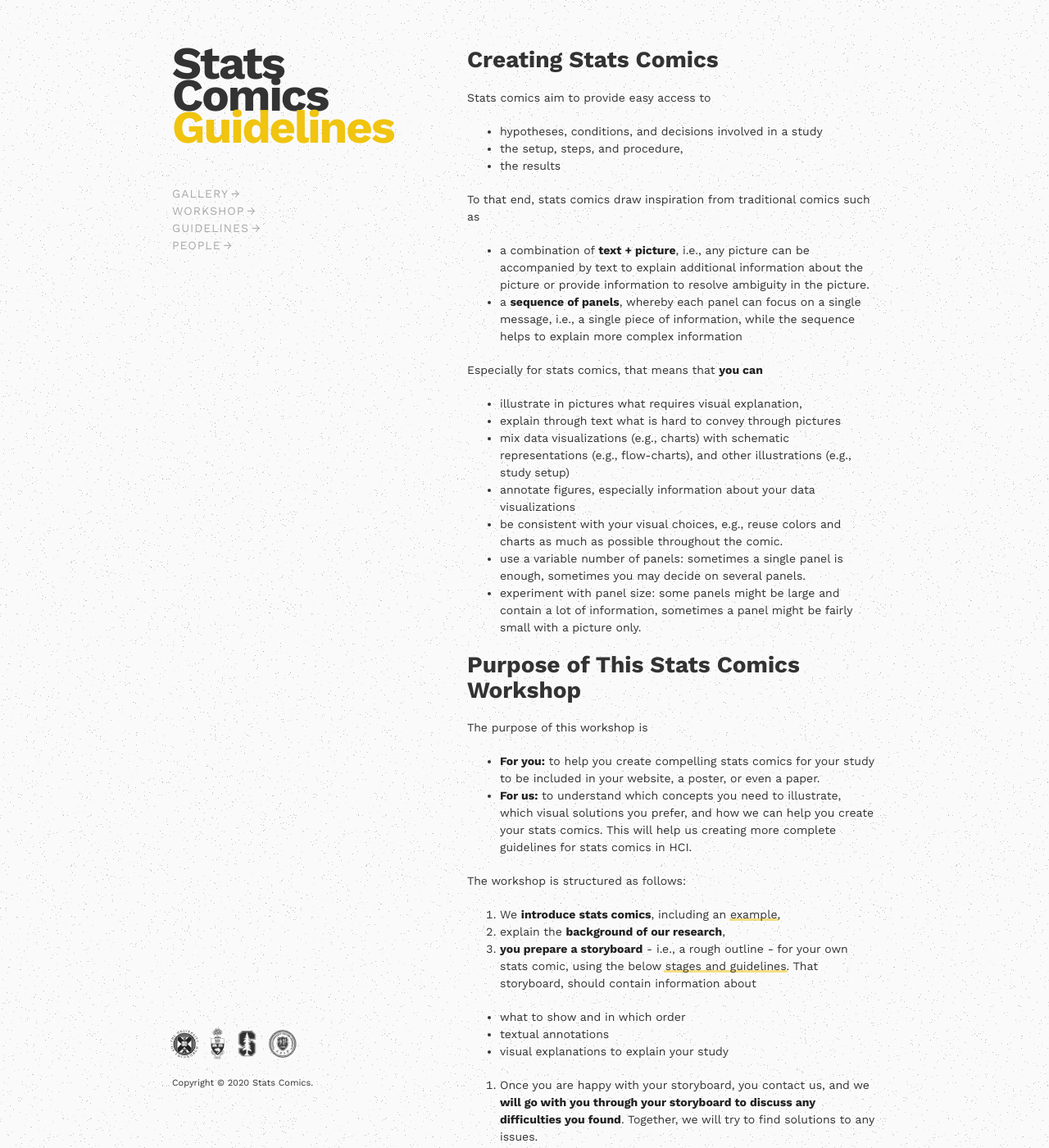
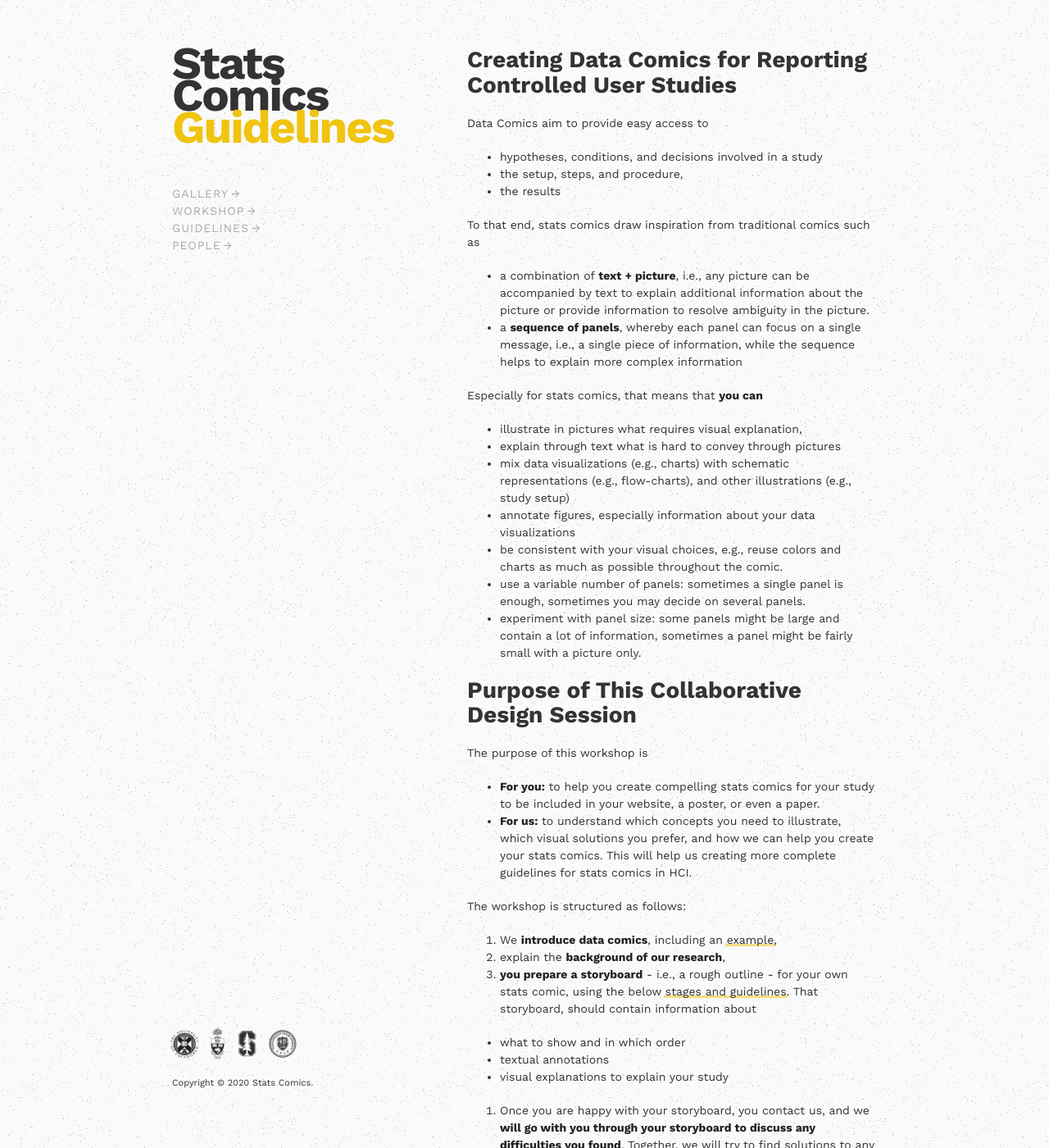
Before and after one commit to statscomics/statscomics.github.io, a Jekyll site: the page built from guidelines.md, in a window 1280 px wide and 1400 px high. Shown: the whole window at 82% size. Built offline with Jekyll 4.4.1, drawn with Linux system fonts in a browser that asks for light colours; some of the changed text lies outside the part shown.

Commit message:
Update guidelines.md

```diff
--- a/guidelines.md
+++ b/guidelines.md
@@ -5,9 +5,9 @@ title: Guidelines
 
 <!-- prettier-ignore-start -->
 
-# Creating Stats Comics
+# Creating Data Comics for Reporting Controlled User Studies
 
-Stats comics aim to provide easy access to
+Data Comics aim to provide easy access to
 
 * hypotheses, conditions, and decisions involved in a study
 * the setup, steps, and procedure,
@@ -28,7 +28,7 @@ Especially for stats comics, that means that __you can__
 * use a variable number of panels: sometimes a single panel is enough, sometimes you may decide on several panels.
 * experiment with panel size: some panels might be large and contain a lot of information, sometimes a panel might be fairly small with a picture only.
 
-# Purpose of This Stats Comics Workshop
+# Purpose of This Collaborative Design Session
 
 The purpose of this workshop is
 
@@ -37,7 +37,7 @@ The purpose of this workshop is
 
 The workshop is structured as follows:
 
-1. We __introduce stats comics__, including an [example](gallery.html),
+1. We __introduce data comics__, including an [example](gallery.html),
 2. explain the __background of our research__,
 3. __you prepare a storyboard__ - i.e., a rough outline - for your own stats comic, using the below [stages and guidelines](#stats-comics-stages). That storyboard, should contain information about
 
@@ -51,7 +51,7 @@ The workshop is structured as follows:
 
 More information about the study and the ethics procedure can be [found here](workshop.html). For any questions, please contact [Zezhong Wang](mailto:zezhong.wang@ed.ac.uk).
 
-# Stats Comics Stages
+# Report Stages
 
 This section guides you through creating a stats comic for your own study.
 
```
